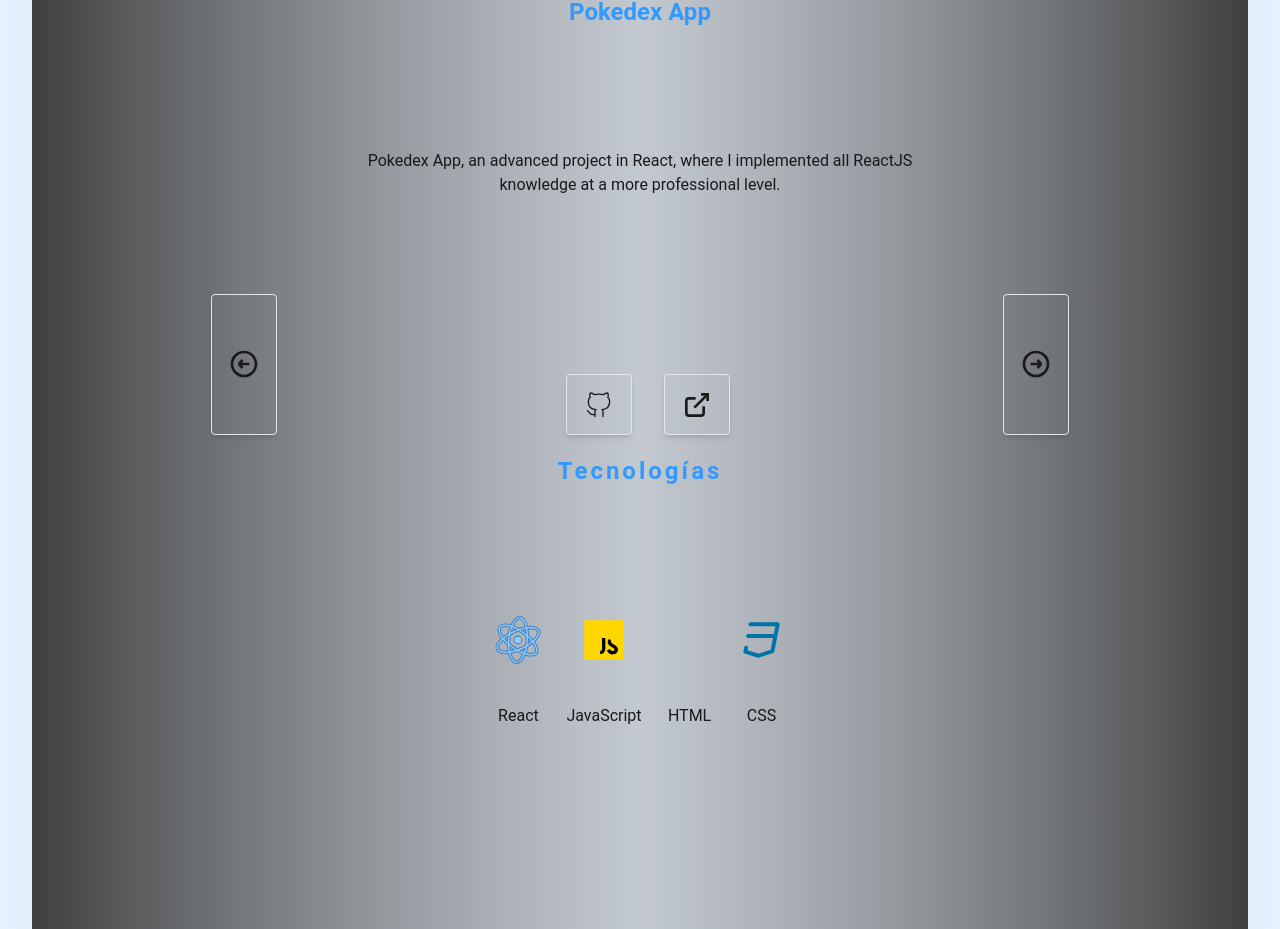
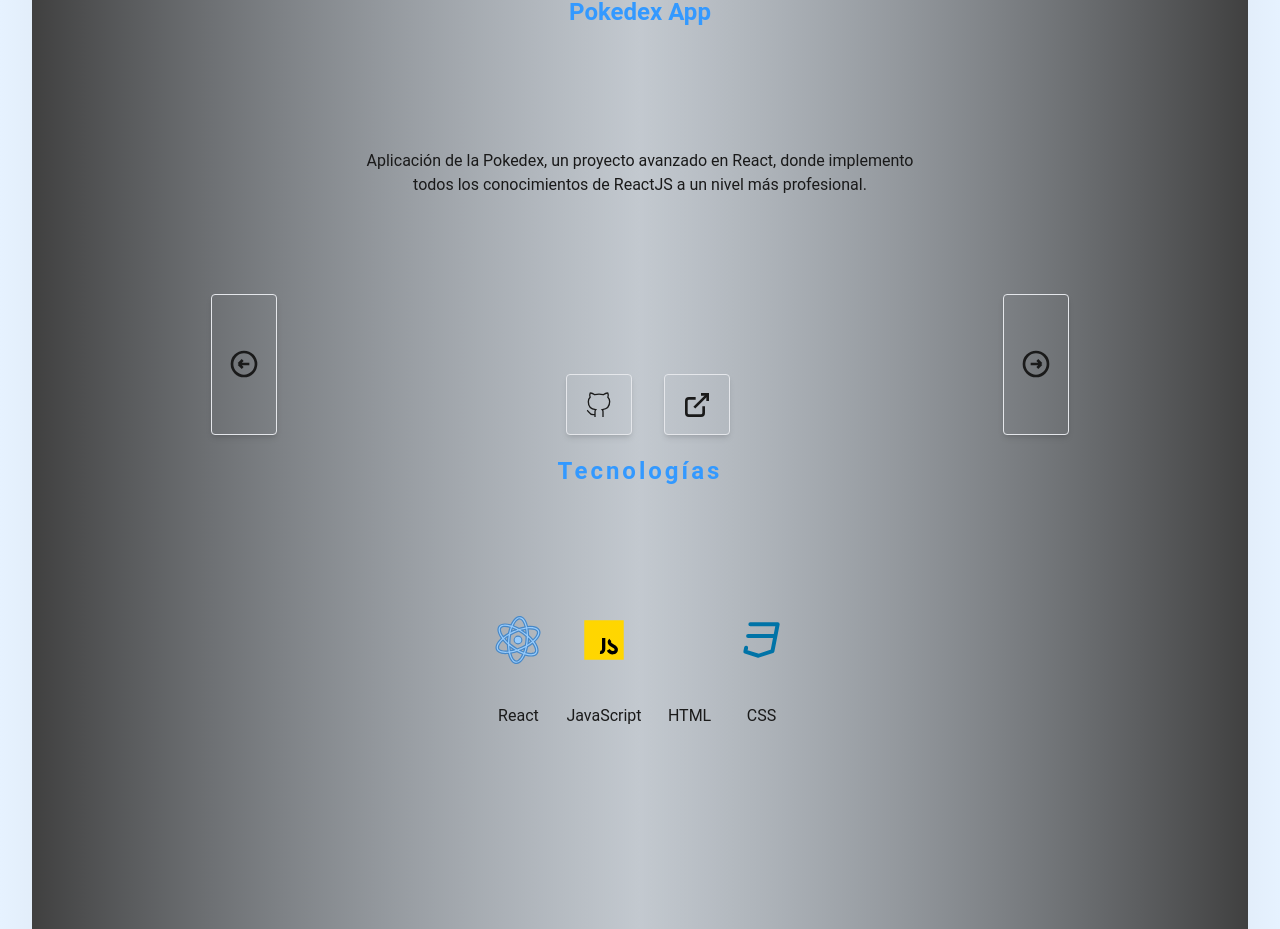
Before and after one commit to RocketHz/Portafolito, a React (Vite) app: page / in a window 1280 px wide. Shown: the part 977-1906 px from the top of the page. Built offline with nearby package versions, Linux system fonts and the light colour scheme.

Commit message:
fixed bug

```diff
--- a/src/components/Features.jsx
+++ b/src/components/Features.jsx
@@ -69,7 +69,7 @@ const Features = () => {
                 {project.title}
               </h4>
               <p className="text-sm sm:text-base text-center p-4 col-span-3 row-start-3 w-6/12">
-                {language === "es" ? project.descriptionT : project.description}
+                {language === "es" ? project.description : project.descriptionT}
               </p>
               <div className="col-start-2 row-start-4 grid gap-4">
                 <button
```
